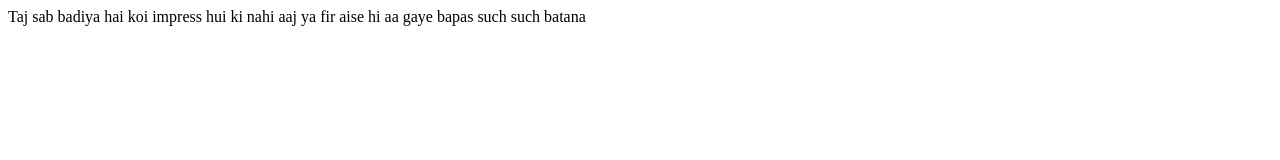
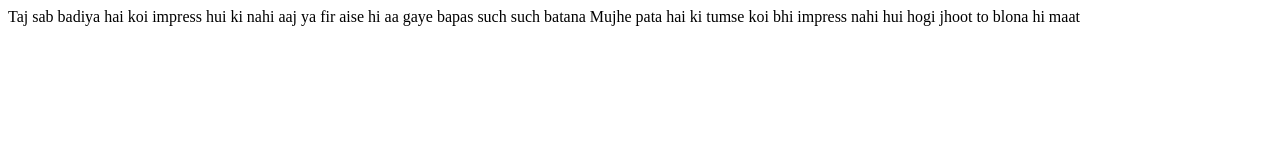
Before and after one commit to AmoCreates/Demo, a plain HTML site: page index.html in a window 1280 px wide. Drawn offline with Linux system fonts and the light colour scheme.

Commit message:
new commit

```diff
--- a/index.html
+++ b/index.html
@@ -10,5 +10,8 @@
     koi impress  hui ki nahi aaj
     ya fir aise hi aa gaye bapas
     such such batana
+
+    Mujhe pata hai ki tumse koi bhi impress nahi hui hogi
+    jhoot to blona hi maat
 </body>
 </html>
```
